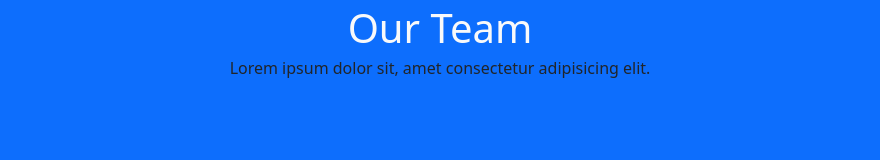
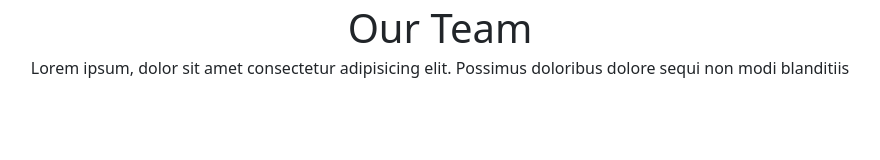
Before and after one commit to AngelicoDaniel/js-our-team, a plain HTML site: page index.html in a window 1280 px wide. Shown: the whole page, without its empty margins (200-1080 px from the left). Drawn offline with nearby package versions, Linux system fonts and the light colour scheme.

Commit message:
first commit

```diff
--- a/assets/js/main.js
+++ b/assets/js/main.js
@@ -30,3 +30,5 @@ const team = [
       image: 'assets/img/barbara-ramos-graphic-designer.jpg',
     },
   ];
+
+console.log(team)
--- a/index.html
+++ b/index.html
@@ -6,12 +6,11 @@
     <meta name="viewport" content="width=device-width, initial-scale=1.0">
     <title>Team</title>
     <link href="https://cdn.jsdelivr.net/npm/bootstrap@5.2.2/dist/css/bootstrap.min.css" rel="stylesheet" integrity="sha384-Zenh87qX5JnK2Jl0vWa8Ck2rdkQ2Bzep5IDxbcnCeuOxjzrPF/et3URy9Bv1WTRi" crossorigin="anonymous">
-    <link rel="stylesheet" href="assets/css/style.css">
 </head>
-<body class="bg-primary">
+<body>
     <header>
-        <h1 class="text-center my-1 text-light">Our Team</h1>
-        <p class="text-center">Lorem ipsum dolor sit, amet consectetur adipisicing elit.</p>
+        <h1 class="text-center my-1">Our Team</h1>
+        <p class="text-center">Lorem ipsum, dolor sit amet consectetur adipisicing elit. Possimus doloribus dolore sequi non modi blanditiis</p>
     </header>
     <main>
         <div class="container">
@@ -21,6 +20,6 @@
         </div>
     </main>
     <script src="https://cdn.jsdelivr.net/npm/bootstrap@5.2.2/dist/js/bootstrap.bundle.min.js" integrity="sha384-OERcA2EqjJCMA+/3y+gxIOqMEjwtxJY7qPCqsdltbNJuaOe923+mo//f6V8Qbsw3" crossorigin="anonymous"></script>
-    <script src="assets/main.js"></script>
+    <script src="assets/js/main.js"></script>
 </body>
 </html>
```
